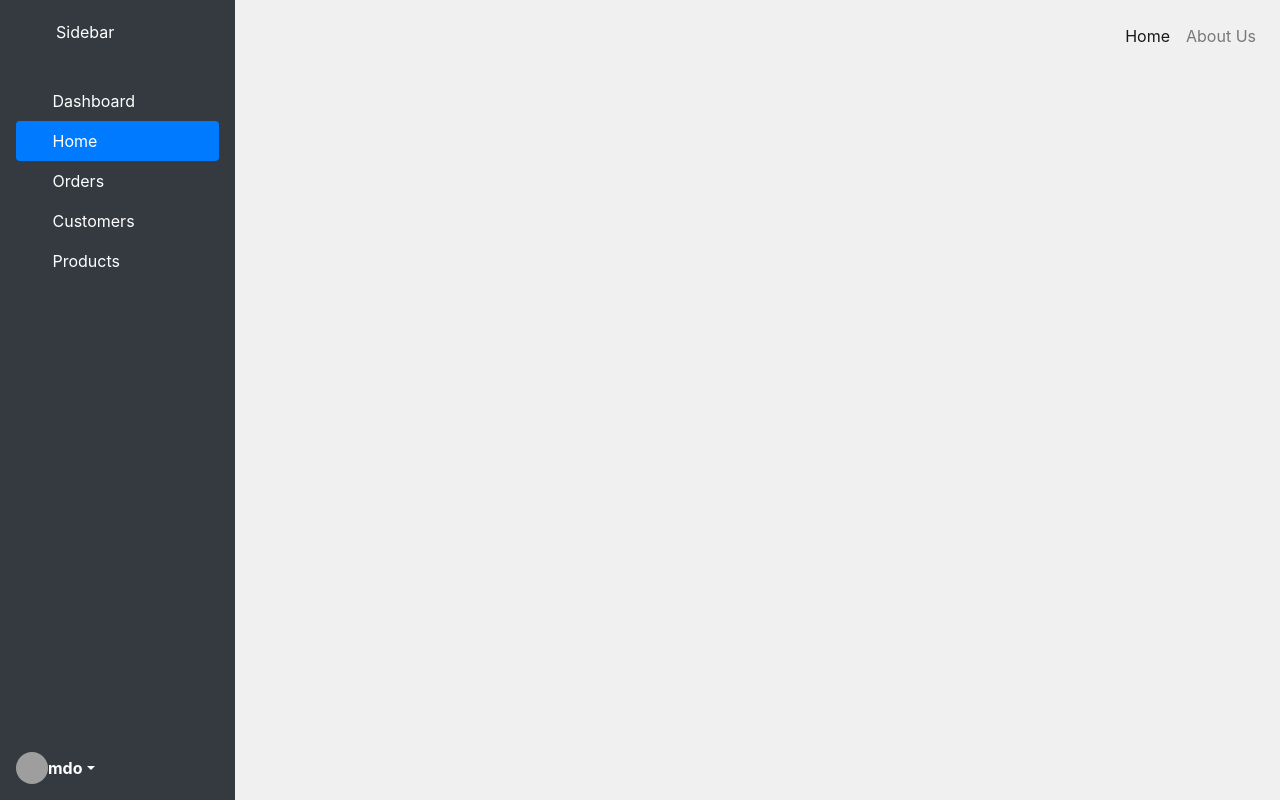
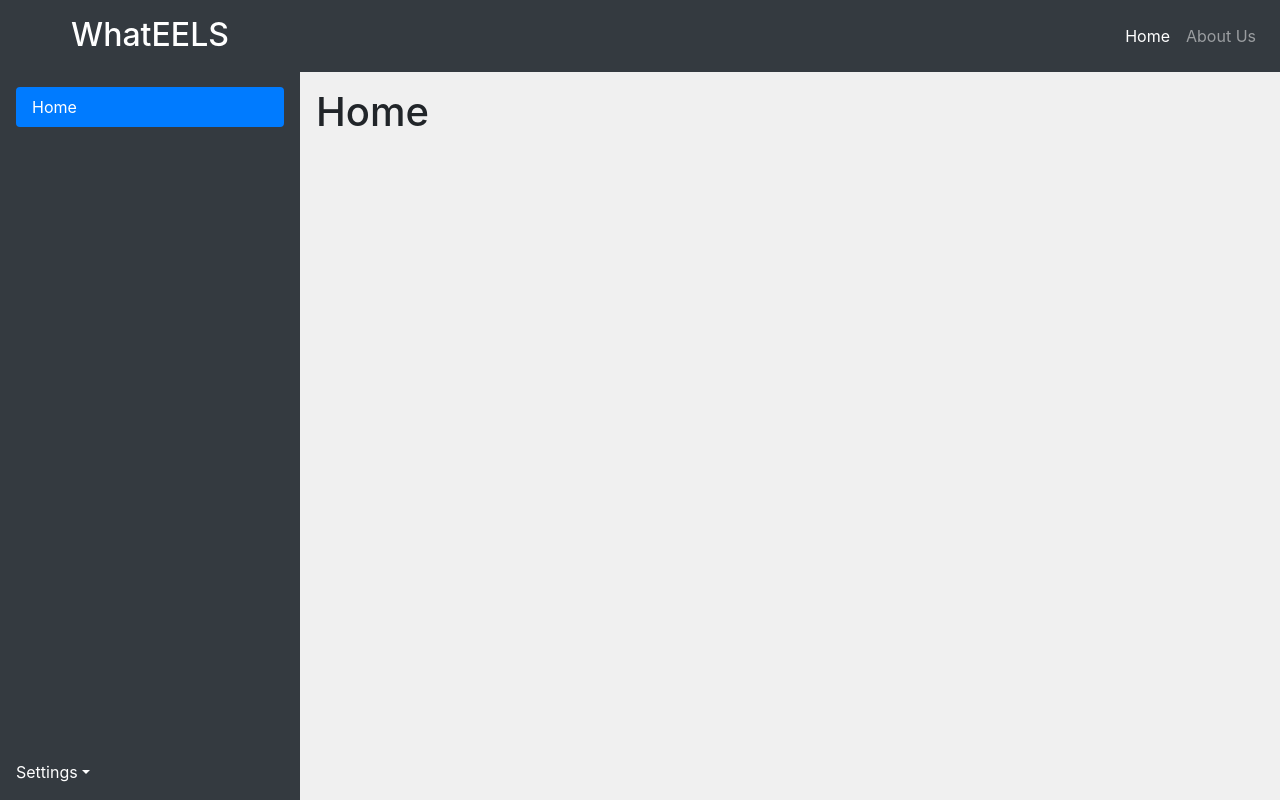
Before and after one commit to AndryAlexis/PythonFlesk, a Flask app: page / in a window 1280 px wide. Run offline with Flask 3, Linux system fonts and the light colour scheme; some libraries are stand-ins or nearby versions; grey boxes are pictures that could not be loaded.

Commit message:
Project finished

```diff
--- a/app/pages/about/templates/about.html
+++ b/app/pages/about/templates/about.html
@@ -5,6 +5,5 @@
 {% endblock %}
 
 {% block body %}
-    <h1>{{ data.name }}</h1>
-    <p>{{ data.age }}</p>
+    <h1>About</h1>
 {% endblock %}
--- a/app/pages/home/__init__.py
+++ b/app/pages/home/__init__.py
@@ -3,9 +3,8 @@ from flask import Blueprint, render_template
 home_page = Blueprint("home", __name__, template_folder='./templates')
 
 @home_page.route("/")
-def index():
+def page():
     data = {
         "title": "WhatEELS | Home",
-        "about": "About"
     }
     return render_template("index.html", data=data)
--- a/app/pages/home/templates/index.html
+++ b/app/pages/home/templates/index.html
@@ -5,8 +5,13 @@
 {% endblock %}
 
 {% block body %}
-    <div class="d-flex w-100 vh-100">
+    <div class="d-flex w-100 h-100">
         {% include "./components/asidebar.html" %}
-        {% include "./components/header.html" %}
+        <div class="d-flex flex-column w-100">
+            {% include "./components/header.html" %}
+            <div class="w-100 h-100 p-3 overflow-y-auto">
+                <h1>Home</h1>
+            </div>
+        </div>
     </div>
 {% endblock %}
--- a/app/shared/components/asidebar.html
+++ b/app/shared/components/asidebar.html
@@ -1,53 +1,29 @@
-<div class="d-flex flex-column flex-shrink-0 p-3 text-white bg-dark h-100" style="width: 280px;">
-    <a href="/" class="d-flex align-items-center mb-3 mb-md-0 me-md-auto text-white text-decoration-none">
-      <svg class="bi me-2" width="40" height="32"><use xlink:href="#bootstrap"></use></svg>
-      <span class="fs-4">Sidebar</span>
+<!-- Main sidebar container with dark theme -->
+<aside class="d-flex flex-column flex-shrink-0 p-3 text-white bg-dark h-100" style="min-width: 300px;">
+  <!-- Logo/Brand section -->
+  <a href="/" class="d-flex align-items-center mb-3 mb-md-0 me-md-auto text-white text-decoration-none justify-content-center">
+    <h1 class="h2 text-center m-0">
+      WhatEELS
+    </h1>
   </a>
   <hr>
+  <!-- Navigation menu -->
   <ul class="nav nav-pills flex-column mb-auto">
-      <li>
-        <a href="#" class="nav-link text-white">
-          <svg class="bi me-2" width="16" height="16"><use xlink:href="#speedometer2"></use></svg>
-          Dashboard
-        </a>
-      </li>
     <li class="nav-item">
-        <a href="#" class="nav-link active" aria-current="page">
-          <svg class="bi me-2" width="16" height="16"><use xlink:href="#home"></use></svg>
+      <a href="{{ url_for('home.page') }}" class="nav-link active" aria-current="page">
         Home
-        </a>
-      </li>
-      <li>
-        <a href="#" class="nav-link text-white">
-          <svg class="bi me-2" width="16" height="16"><use xlink:href="#table"></use></svg>
-          Orders
-        </a>
-      </li>
-      <li>
-        <a href="#" class="nav-link text-white">
-          <svg class="bi me-2" width="16" height="16"><use xlink:href="#people-circle"></use></svg>
-          Customers
-        </a>
-      </li>
-      <li>
-        <a href="#" class="nav-link text-white">
-          <svg class="bi me-2" width="16" height="16"><use xlink:href="#grid"></use></svg>
-          Products
       </a>
     </li>
   </ul>
   <hr>
+  <!-- Settings dropdown menu -->
   <div class="dropdown">
     <a href="#" class="d-flex align-items-center text-white text-decoration-none dropdown-toggle" id="dropdownUser1" data-bs-toggle="dropdown" aria-expanded="false">
-        <img src="https://github.com/mdo.png" alt="" width="32" height="32" class="rounded-circle me-2">
-        <strong>mdo</strong>
+      Settings
     </a>
+    <!-- Dropdown items -->
     <ul class="dropdown-menu dropdown-menu-dark text-small shadow" aria-labelledby="dropdownUser1">
-        <li><a class="dropdown-item" href="#">New project...</a></li>
-        <li><a class="dropdown-item" href="#">Profile</a></li>
-        <li><a class="dropdown-item" href="#">Settings</a></li>
-        <li><hr class="dropdown-divider"></li>
-        <li><a class="dropdown-item" href="#">Sign out</a></li>
+      <li><a class="dropdown-item" href="#">Test</a></li>
     </ul>
   </div>
-</div>
+</aside>
--- a/app/shared/components/header.html
+++ b/app/shared/components/header.html
@@ -1,13 +1,20 @@
+<!-- Main header container with full width -->
 <header class="w-100">
-    <nav class="navbar navbar-expand navbar-light bg-ligh p-0">
+    <!-- Navigation bar with dark theme -->
+    <nav class="navbar navbar-expand navbar-dark bg-dark p-0">
+        <!-- Container for navbar content, aligned to the right -->
         <div class="container-fluid justify-content-end p-3">
+            <!-- Navigation items container -->
             <div class="justify-content-end" id="navbarSupportedContent">
+                <!-- Navigation links list -->
                 <ul class="navbar-nav me-auto mb-2 mb-lg-0">
+                    <!-- Home link - currently active -->
                     <li class="nav-item">
                         <a class="nav-link active" aria-current="page" href="#">Home</a>
                     </li>
+                    <!-- About Us link -->
                     <li class="nav-item">
-                        <a class="nav-link" href="#">About Us</a>
+                        <a class="nav-link" href="{{ url_for('about.page') }}">About Us</a>
                     </li>
                 </ul>
             </div>
--- a/app/shared/templates/base.html
+++ b/app/shared/templates/base.html
@@ -7,7 +7,7 @@
     <link rel="stylesheet" href="{{ url_for('static', filename='bootstrap/css/bootstrap.min.css') }}">
     <link rel="stylesheet" href="{{ url_for('static', filename='css/base.css') }}">
 </head>
-<body>
+<body class="vh-100">
     {% block body %}{% endblock %}
 
     <script src="{{ url_for('static', filename='bootstrap/js/bootstrap.bundle.min.js') }}"></script>
--- a/app/static/css/base.css
+++ b/app/static/css/base.css
@@ -1,8 +1,15 @@
 body {
     background-color: #f0f0f0;
-    min-height: 100vh;
 }
 
 .vh-100 {
     height: 100vh;
 }
+
+.min-h-100 {
+    min-height: 100%;
+}
+
+.overflow-y-auto {
+    overflow-y: auto;
+}
```
Also changed, not shown: app/pages/about/__init__.py (+4 -7 lines), 1 other file. Lines whose indentation alone changed are shown as unchanged.
